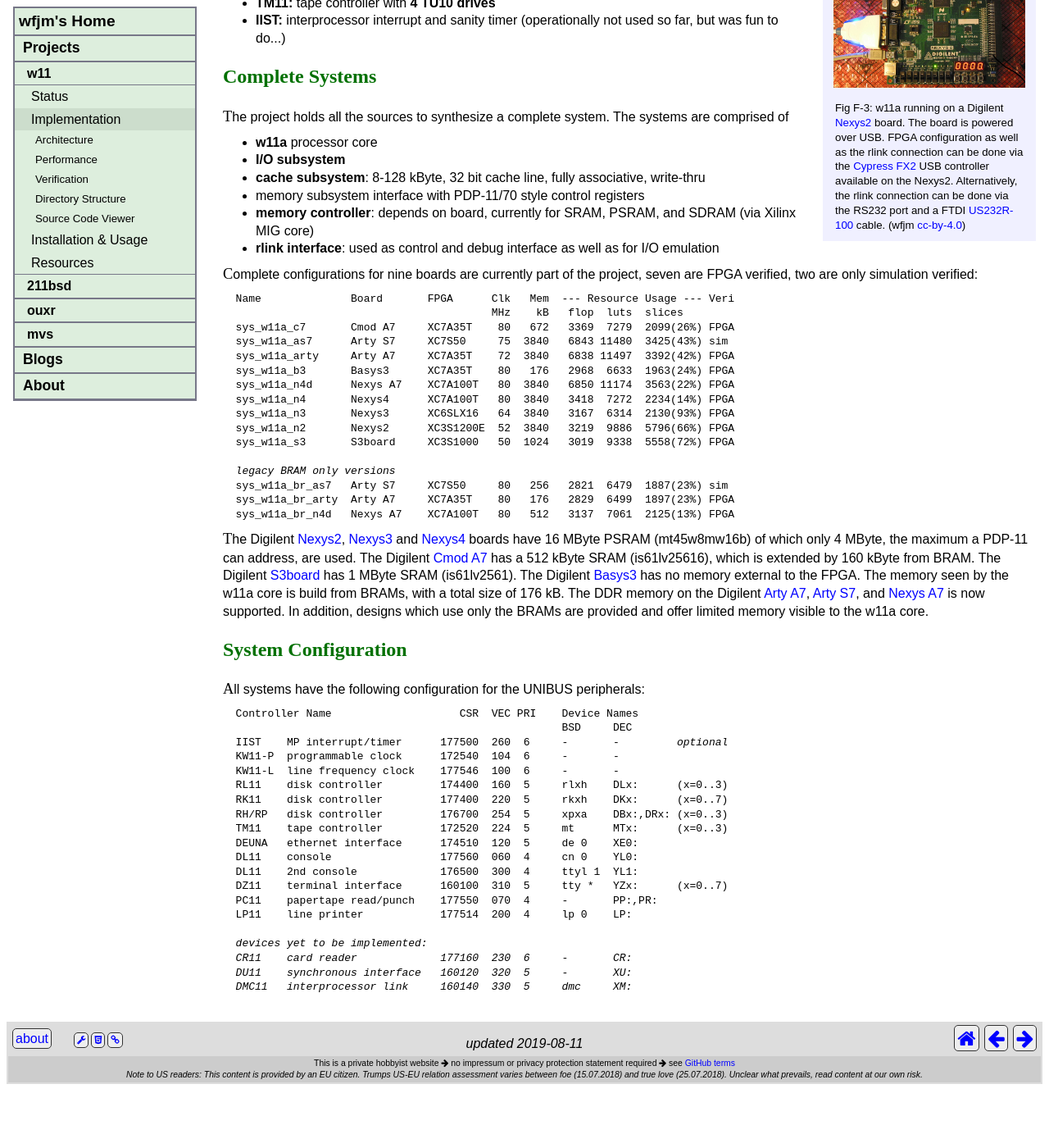
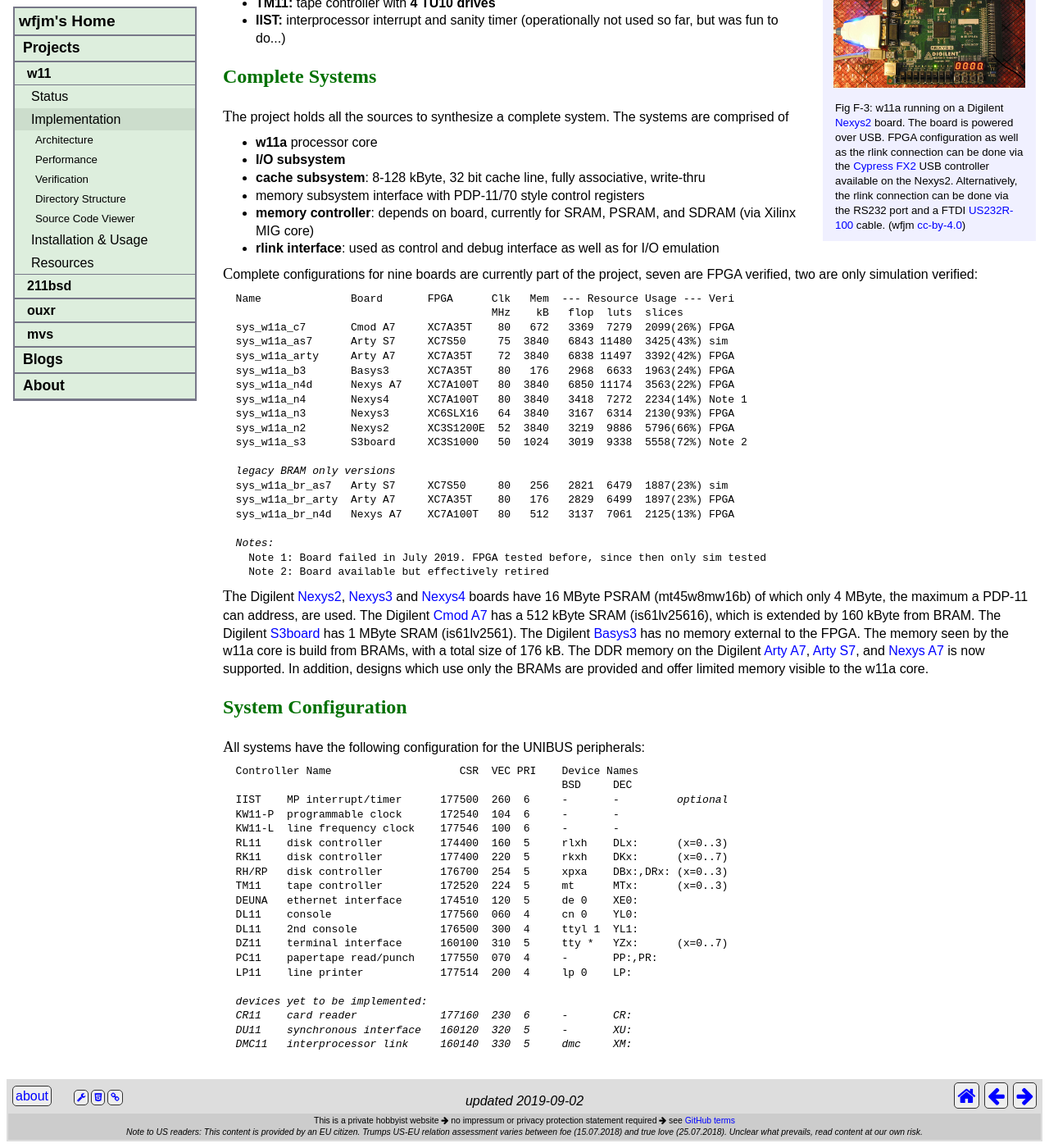
Before and after one commit to wfjm/wfjm.github.io, a Jekyll site: the page built from home/w11/impl/index.html, in a window 1280 px wide and 1400 px high, scrolled down 1180 px. Shown: the whole window at 82% size. Built offline with Jekyll 4.4.1, drawn with Linux system fonts in a browser that asks for light colours; before the commit the page ends 2510 px from its top, so only the background shows below that.

Commit message:
minor updates

```diff
--- a/home/w11/impl/index.html
+++ b/home/w11/impl/index.html
@@ -2,7 +2,7 @@
 title:  "Features"
 #
 my:
-  changedate: 2019-08-11
+  changedate: 2019-09-02
 ---
 {% capture caption_Fig_F_1 %}
     Fig F-1: A KB11-C processor without FPP and one Massbus interface,
@@ -161,15 +161,19 @@ seven are FPGA verified, two are only simulation verified:
   sys_w11a_arty     Arty A7     XC7A35T    72  3840   6838 11497  3392(42%) FPGA
   sys_w11a_b3       Basys3      XC7A35T    80   176   2968  6633  1963(24%) FPGA
   sys_w11a_n4d      Nexys A7    XC7A100T   80  3840   6850 11174  3563(22%) FPGA
-  sys_w11a_n4       Nexys4      XC7A100T   80  3840   3418  7272  2234(14%) FPGA
+  sys_w11a_n4       Nexys4      XC7A100T   80  3840   3418  7272  2234(14%) Note 1
   sys_w11a_n3       Nexys3      XC6SLX16   64  3840   3167  6314  2130(93%) FPGA
   sys_w11a_n2       Nexys2      XC3S1200E  52  3840   3219  9886  5796(66%) FPGA
-  sys_w11a_s3       S3board     XC3S1000   50  1024   3019  9338  5558(72%) FPGA
+  sys_w11a_s3       S3board     XC3S1000   50  1024   3019  9338  5558(72%) Note 2
 
   <i>legacy BRAM only versions</i>
   sys_w11a_br_as7   Arty S7     XC7S50     80   256   2821  6479  1887(23%) sim
   sys_w11a_br_arty  Arty A7     XC7A35T    80   176   2829  6499  1897(23%) FPGA
   sys_w11a_br_n4d   Nexys A7    XC7A100T   80   512   3137  7061  2125(13%) FPGA
+
+  <i>Notes:</i>
+    Note 1: Board failed in July 2019. FPGA tested before, since then only sim tested
+    Note 2: Board available but effectively retired
 </pre>
 
 <p>
```
Also changed, not shown: home/w11/index.html (+10 -10 lines), home/w11/info/manuals.html (+4 -4 lines).
